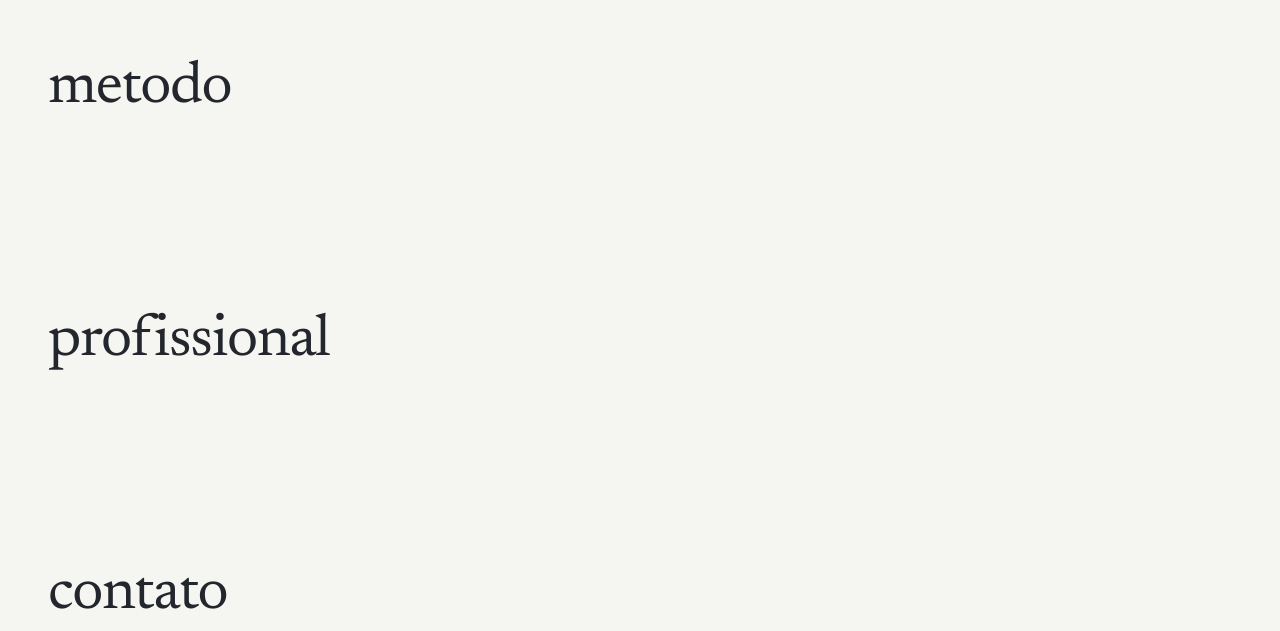
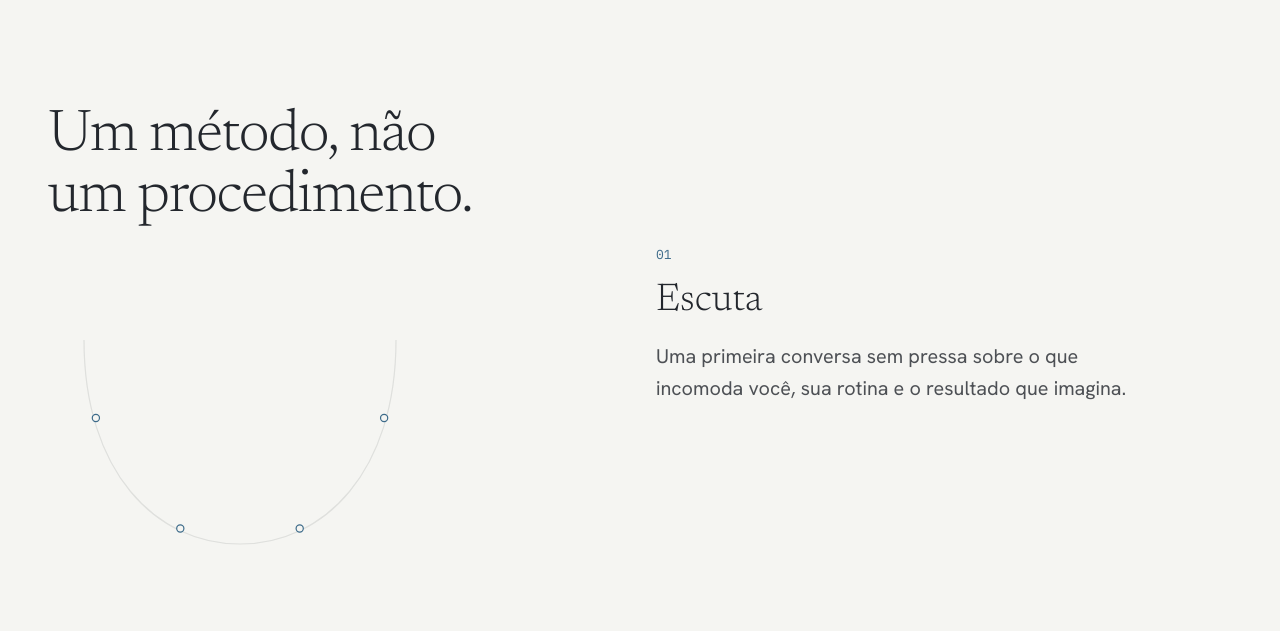
Before and after one commit to Slicknh0/opalina, a Next.js app: page / in a window 1280 px wide. Shown: the part 3629-4260 px from the top of the page. Built offline with nearby package versions, Linux system fonts and the light colour scheme.

Commit message:
feat: add method section with scroll-drawn arch

```diff
--- a/src/app/page.tsx
+++ b/src/app/page.tsx
@@ -2,6 +2,7 @@ import { Footer } from "@/components/layout/footer";
 import { Header } from "@/components/layout/header";
 import { MobileActionBar } from "@/components/layout/mobile-action-bar";
 import { Hero } from "@/components/sections/hero";
+import { Method } from "@/components/sections/method";
 import { Principle } from "@/components/sections/principle";
 import { ShadeGuide } from "@/components/sections/shade-guide";
 import { Treatments } from "@/components/sections/treatments";
@@ -22,8 +23,9 @@ export default function Home() {
         <Principle />
         <Treatments />
         <ShadeGuide />
+        <Method />
         <Container className="min-h-[150vh]">
-          {["metodo", "profissional", "contato"].map((id) => (
+          {["profissional", "contato"].map((id) => (
             <section key={id} id={id} className="py-24">
               <h2 className="font-display text-heading">{id}</h2>
             </section>
--- /dev/null
+++ b/src/components/motion/arch-line.tsx
@@ -0,0 +1,83 @@
+"use client";
+
+import { animate, onScroll, svg } from "animejs";
+import { useEffect, useRef } from "react";
+import { cn } from "@/lib/cn";
+
+/**
+ * The dental arch seen from above, drawn as the reader moves through the
+ * enclosing section. Anime.js owns this path's stroke exclusively. With
+ * reduced motion the arch is simply shown complete.
+ */
+export function ArchLine({
+  className,
+  steps = 4,
+}: {
+  className?: string;
+  steps?: number;
+}) {
+  const pathRef = useRef<SVGPathElement>(null);
+
+  useEffect(() => {
+    const path = pathRef.current;
+    const section = path?.closest("section");
+    if (!path || !section) return;
+    if (window.matchMedia("(prefers-reduced-motion: reduce)").matches) return;
+
+    const animation = animate(svg.createDrawable(path), {
+      draw: ["0 0", "0 1"],
+      ease: "linear",
+      autoplay: onScroll({
+        target: section,
+        enter: "center top",
+        leave: "bottom bottom",
+        sync: 0.4,
+      }),
+    });
+    return () => {
+      animation.revert();
+    };
+  }, []);
+
+  // Points spread along the arch, one per step of the method.
+  const marks = Array.from({ length: steps }, (_, i) => {
+    const t = (i + 0.5) / steps;
+    const angle = Math.PI * (1 - t);
+    return { x: 160 + 130 * Math.cos(angle), y: 40 + 170 * Math.sin(angle) };
+  });
+
+  return (
+    <svg
+      viewBox="0 0 320 240"
+      className={cn("h-auto w-full", className)}
+      aria-hidden="true"
+      focusable="false"
+    >
+      <path
+        d="M30 40 C30 150 90 210 160 210 C230 210 290 150 290 40"
+        fill="none"
+        stroke="rgb(35 39 45 / 0.1)"
+        strokeWidth={1}
+      />
+      <path
+        ref={pathRef}
+        d="M30 40 C30 150 90 210 160 210 C230 210 290 150 290 40"
+        fill="none"
+        stroke="#3d6b8a"
+        strokeWidth={1.5}
+        strokeLinecap="round"
+      />
+      {marks.map((m) => (
+        <circle
+          key={m.x}
+          cx={m.x}
+          cy={m.y}
+          r={3}
+          fill="#f5f5f2"
+          stroke="#3d6b8a"
+          strokeWidth={1}
+        />
+      ))}
+    </svg>
+  );
+}
--- /dev/null
+++ b/src/components/sections/method-steps.tsx
@@ -0,0 +1,56 @@
+"use client";
+
+import { useEffect, useRef, useState } from "react";
+import type { MethodStep } from "@/content/clinic";
+import { cn } from "@/lib/cn";
+
+/**
+ * The method's steps, with the one in the middle of the viewport emphasised.
+ * Before the observer reports (or without JS) every step is fully visible.
+ */
+export function MethodSteps({ steps }: { steps: readonly MethodStep[] }) {
+  const [current, setCurrent] = useState<number | null>(null);
+  const items = useRef<(HTMLLIElement | null)[]>([]);
+
+  useEffect(() => {
+    const observer = new IntersectionObserver(
+      (entries) => {
+        for (const entry of entries) {
+          if (entry.isIntersecting) {
+            setCurrent(items.current.indexOf(entry.target as HTMLLIElement));
+          }
+        }
+      },
+      { rootMargin: "-45% 0px -45% 0px" },
+    );
+    for (const item of items.current) if (item) observer.observe(item);
+    return () => observer.disconnect();
+  }, []);
+
+  return (
+    <ol className="space-y-16 lg:space-y-0">
+      {steps.map((step, i) => (
+        <li
+          key={step.title}
+          ref={(el) => {
+            items.current[i] = el;
+          }}
+          className={cn(
+            "border-t border-border pt-6 transition-opacity duration-(--duration-reveal) ease-soft lg:flex lg:min-h-[55vh] lg:flex-col lg:justify-center lg:border-t-0 lg:pt-0",
+            current !== null && current !== i && "lg:opacity-35",
+          )}
+        >
+          <p className="font-mono text-caption text-accent">
+            {String(i + 1).padStart(2, "0")}
+          </p>
+          <h3 className="mt-3 font-display text-[clamp(1.75rem,1.3rem+1.4vw,2.5rem)] font-light leading-tight">
+            {step.title}
+          </h3>
+          <p className="mt-4 max-w-[46ch] text-supporting text-foreground/80">
+            {step.body}
+          </p>
+        </li>
+      ))}
+    </ol>
+  );
+}
--- /dev/null
+++ b/src/components/sections/method.tsx
@@ -0,0 +1,43 @@
+import { ArchLine } from "@/components/motion/arch-line";
+import { ButtonLink } from "@/components/ui/button";
+import { Container } from "@/components/ui/container";
+import { clinic } from "@/content/clinic";
+import { bookingHref } from "@/lib/contact";
+import { MethodSteps } from "./method-steps";
+
+export function Method() {
+  const { method } = clinic;
+  return (
+    <section
+      id="metodo"
+      aria-labelledby="metodo-titulo"
+      className="py-24 lg:py-36"
+    >
+      <Container className="grid gap-12 lg:grid-cols-12 lg:gap-8">
+        <div className="lg:col-span-5">
+          <div className="lg:sticky lg:top-32">
+            <h2
+              id="metodo-titulo"
+              className="text-balance font-display text-heading font-light"
+            >
+              {method.title}
+            </h2>
+            <ArchLine
+              steps={method.steps.length}
+              className="mt-10 max-w-[18rem] lg:mt-16 lg:max-w-sm"
+            />
+          </div>
+        </div>
+
+        <div className="lg:col-span-6 lg:col-start-7">
+          <MethodSteps steps={method.steps} />
+          <div className="mt-16 lg:mt-8">
+            <ButtonLink href={bookingHref(clinic.whatsapp)}>
+              Começar pela avaliação
+            </ButtonLink>
+          </div>
+        </div>
+      </Container>
+    </section>
+  );
+}
```
